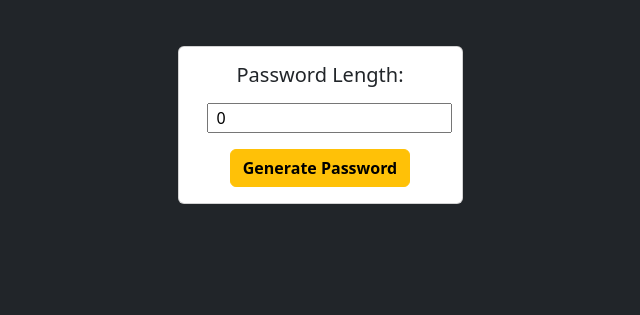
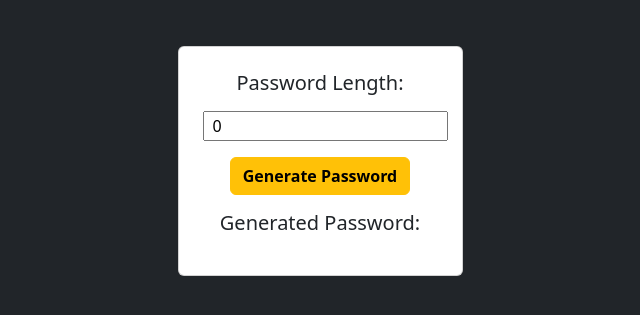
Before and after one commit to gabrielepetralia/php-strong-password-generator, a PHP site: page / in a window 1280 px wide. Shown: the part 98-413 px from the top of the page, without its empty margins (320-960 px from the left). Run offline with PHP 8.4, Linux system fonts and the light colour scheme.

Commit message:
[add] password generation

```diff
--- a/index.php
+++ b/index.php
@@ -1,25 +1,60 @@
+<?php
+
+  $lowercase_letters = "abcdefghijklmnopqrstuvwxyz";
+  $uppercase_letters = "ABCDEFGHIJKLMNOPQRSTUVWXYZ";
+  $special_characters = "!?()[]{}$&_-+*:=/|%@#^<>.,;";
+
+  $password = "";
+  $error_msg = "";
+  $old_pwd_length = 0;
+
+  if (isset($_GET['pwd_length'])) {
+    $pwd_length = $_GET['pwd_length'];
+    if ($_GET['pwd_length'] >= 4) {
+      do {
+        $password .= $lowercase_letters[rand(0, strlen($lowercase_letters) - 1)];
+        if (strlen($password) < $pwd_length) $password .= $uppercase_letters[rand(0, strlen($uppercase_letters) - 1)];
+        if (strlen($password) < $pwd_length) $password .= $special_characters[rand(0, strlen($special_characters) - 1)];
+        if (strlen($password) < $pwd_length) $password .= rand(0, 9);
+      } while (strlen($password) < $pwd_length);
+      $password = str_shuffle($password);
+      $old_pwd_length = $pwd_length;
+      $error_msg = "";
+    } else {
+      $old_pwd_length = $pwd_length;
+      $error_msg = "Lunghezza minima: 4 caratteri!";
+    }
+  }
+
+?>
+
 <!DOCTYPE html>
 <html lang="en">
 <?php
-  require_once __DIR__ . "/partials/head.html"
+require_once __DIR__ . "/partials/head.html"
 ?>
 
 <body class="bg-dark">
   <?php
-    require_once __DIR__ . "/partials/header.html"
+  require_once __DIR__ . "/partials/header.html"
   ?>
 
   <main>
     <div class="container">
       <div class="row justify-content-center">
 
-        <div class="card w-25">
+        <div class="card w-25 p-2">
           <div class="card-body d-flex flex-column text-center">
+
             <h5 class="card-title mb-0">Password Length:</h5>
             <form action="index.php" method="GET">
-              <input class="my-3 ps-2" type="number" value="0" name="pwd_length">
-              <button type="submit" class="btn btn-warning fw-semibold">Generate Password</button>
+              <input class="my-3 ps-2" type="number" value="<?php echo $old_pwd_length ?>" placeholder="0" name="pwd_length">
+              <button type="submit" class="btn btn-warning fw-semibold mb-3">Generate Password</button>
             </form>
+            <h5 class="card-title mb-2">Generated Password:</h5>
+            <span class="text-danger d-block mb-2"><?php echo $error_msg ?></span>
+            <span><?php echo $password ?></span>
+
           </div>
         </div>
 
```
